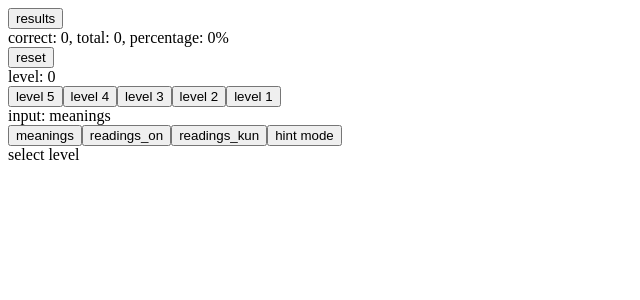
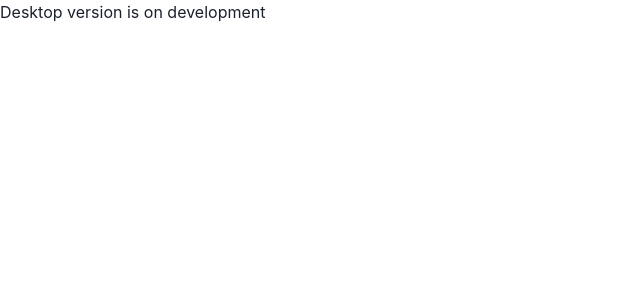
Before and after one commit to VladimirKobranov/kanji-quiz, a React (Create React App) app: page / in a window 1280 px wide. Shown: the top 300 px of the page, without its empty margins (0-640 px from the left). Built offline with nearby package versions, Linux system fonts and the light colour scheme.

Commit message:
chakra ui init & device detect

```diff
--- a/package.json
+++ b/package.json
@@ -3,10 +3,15 @@
   "version": "0.1.0",
   "private": true,
   "dependencies": {
+    "@chakra-ui/react": "^2.8.2",
+    "@emotion/react": "^11.11.4",
+    "@emotion/styled": "^11.11.0",
     "@testing-library/jest-dom": "^5.17.0",
     "@testing-library/react": "^13.4.0",
     "@testing-library/user-event": "^13.5.0",
+    "framer-motion": "^11.0.7",
     "react": "^18.2.0",
+    "react-device-detect": "^2.2.3",
     "react-dom": "^18.2.0",
     "react-scripts": "5.0.1",
     "web-vitals": "^2.1.4"
--- a/src/App.jsx
+++ b/src/App.jsx
@@ -1,10 +1,20 @@
 import { StoreProvider } from "./store";
 import Main from "./Main";
+import * as React from "react";
+import { ChakraProvider, Text } from "@chakra-ui/react";
+import { BrowserView, MobileView } from "react-device-detect";
 
 export default function App() {
   return (
     <StoreProvider>
-      <Main />
+      <ChakraProvider>
+        <MobileView>
+          <Main />
+        </MobileView>
+        <BrowserView>
+          <Text>Desktop version is on development</Text>
+        </BrowserView>
+      </ChakraProvider>
     </StoreProvider>
   );
 }
--- a/src/KanjiCard.jsx
+++ b/src/KanjiCard.jsx
@@ -1,5 +1,6 @@
 import React, { useContext, useEffect } from "react";
 import { StoreContext } from "./store";
+import { Box, Text, Input } from "@chakra-ui/react";
 
 export default function KanjiCard({
   kanji,
@@ -29,22 +30,22 @@ export default function KanjiCard({
   useEffect(() => {}, [hintMode]);
 
   return (
-    <div>
-      <div>Kanji: {kanji}</div>
+    <Box>
+      <Text>Kanji: {kanji}</Text>
       {hintMode ? (
-        <div>
-          <div>Meanings: {meanings.join(", ")}</div>
-          <div>Readings (On): {readings_on.join("、 ")}</div>
-          <div>Readings (Kun): {readings_kun.join("、 ")}</div>
-        </div>
+        <Box>
+          <Text>Meanings: {meanings.join(", ")}</Text>
+          <Text>Readings (On): {readings_on.join("、 ")}</Text>
+          <Text>Readings (Kun): {readings_kun.join("、 ")}</Text>
+        </Box>
       ) : null}
-      <input
+      <Input
         type="text"
         placeholder={input}
         value={value}
         onBlur={handleBlur}
         onKeyDown={handleChange}
       />
-    </div>
+    </Box>
   );
 }
--- a/src/Main.jsx
+++ b/src/Main.jsx
@@ -2,6 +2,7 @@ import React, { Suspense, useContext, useEffect, useState } from "react";
 import { StoreContext } from "./store";
 import data from "./data.js";
 import KanjiCard from "./KanjiCard";
+import { Box, Text, Button } from "@chakra-ui/react";
 
 function shuffleArray(array) {
   const shuffledArray = [...array];
@@ -81,34 +82,34 @@ export default function Main() {
   }
 
   return (
-    <div>
-      <Suspense fallback={<div>loading...</div>}>
-        <button onClick={handleResults}>results</button>
-        <div>
+    <Box>
+      <Suspense fallback={<Text>loading...</Text>}>
+        <Button onClick={handleResults}>results</Button>
+        <Text>
           {results
             ? `correct: ${results.correct}, total: ${results.total}, percentage: ${results.percentage}%`
             : null}
-        </div>
-        <button onClick={handleReset}>reset</button>
+        </Text>
+        <Button onClick={handleReset}>reset</Button>
 
-        <div>level: {level}</div>
-        <button onClick={handleSelectLevel(5)}>level 5</button>
-        <button onClick={handleSelectLevel(4)}>level 4</button>
-        <button onClick={handleSelectLevel(3)}>level 3</button>
-        <button onClick={handleSelectLevel(2)}>level 2</button>
-        <button onClick={handleSelectLevel(1)}>level 1</button>
+        <Text>level: {level}</Text>
+        <Button onClick={handleSelectLevel(5)}>level 5</Button>
+        <Button onClick={handleSelectLevel(4)}>level 4</Button>
+        <Button onClick={handleSelectLevel(3)}>level 3</Button>
+        <Button onClick={handleSelectLevel(2)}>level 2</Button>
+        <Button onClick={handleSelectLevel(1)}>level 1</Button>
 
-        <div>input: {input}</div>
-        <button onClick={handleSelectInput("meanings")}>meanings</button>
-        <button onClick={handleSelectInput("readings_on")}>readings_on</button>
-        <button onClick={handleSelectInput("readings_kun")}>
+        <Text>input: {input}</Text>
+        <Button onClick={handleSelectInput("meanings")}>meanings</Button>
+        <Button onClick={handleSelectInput("readings_on")}>readings_on</Button>
+        <Button onClick={handleSelectInput("readings_kun")}>
           readings_kun
-        </button>
+        </Button>
 
-        <button onClick={handleHintMode}>hint mode</button>
-        {hintMode ? <div>Hint mode</div> : null}
+        <Button onClick={handleHintMode}>hint mode</Button>
+        {hintMode ? <Text>Hint mode</Text> : null}
 
-        {storeState.data.length === 0 ? <div>select level</div> : null}
+        {storeState.data.length === 0 ? <Text>select level</Text> : null}
         {storeState.data.map((kanjiData, index) => (
           <KanjiCard
             key={index}
@@ -122,6 +123,6 @@ export default function Main() {
           />
         ))}
       </Suspense>
-    </div>
+    </Box>
   );
 }
```
Also changed, not shown: 1 other file (tests, documents, lock files or other folders).
